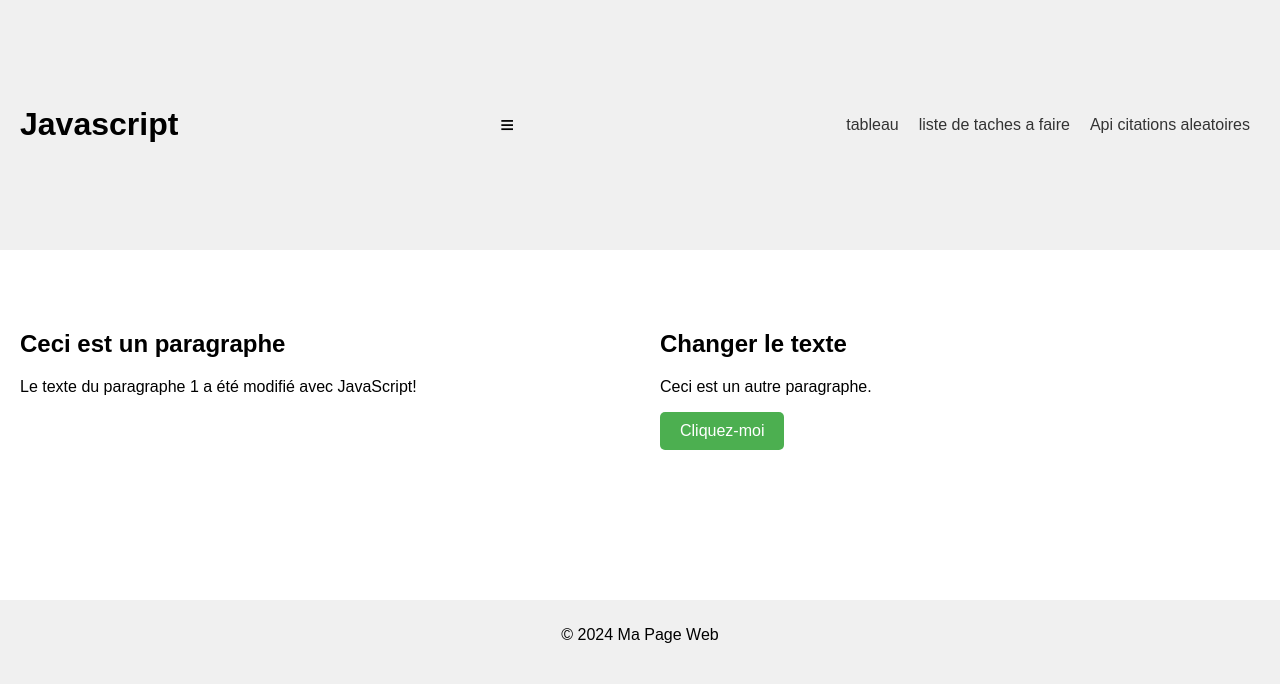
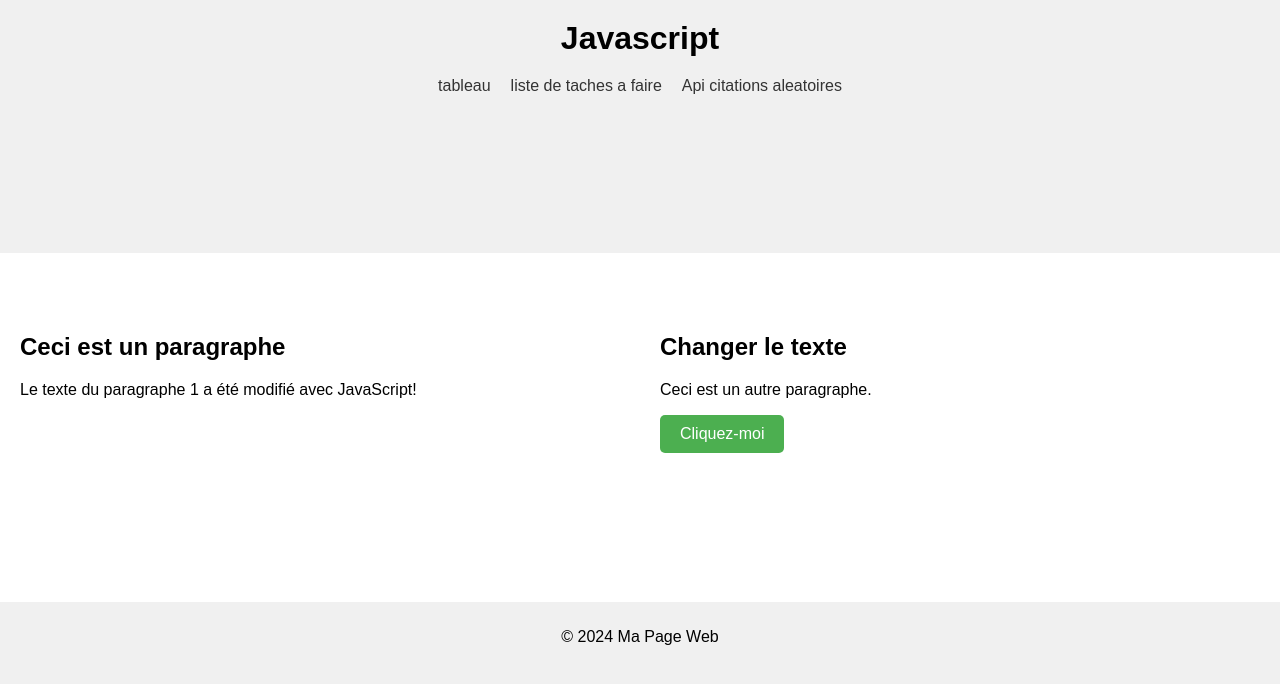
Before and after one commit to aassvi/revis, a plain HTML site: page index.html in a window 1280 px wide. Drawn offline with Linux system fonts and the light colour scheme.

Commit message:
navigation sous le titre  commit

```diff
--- a/css/style.css
+++ b/css/style.css
@@ -1,8 +1,3 @@
-/* Ajout de la classe 'hidden' pour masquer les traits */
-.menu-icon.hidden {
-    display: none;
-}
-
 /* Autres styles inchangés */
 body {
     font-family: Arial, sans-serif;
@@ -19,21 +14,19 @@ header {
     background-color: #f0f0f0;
     width: 100%;
     display: flex;
-    justify-content: space-between;
-    align-items: center;
+    flex-direction: column; /* Modifier la direction à "column" */
+    align-items: center; /* Centrer les éléments horizontalement */
 }
 
-.menu-icon {
-    font-size: 24px;
-    cursor: pointer;
+h1 {
+    margin: 0;
 }
 
 .nav-links {
-    display: none;
-    position: absolute;
-    top: 60px;
-    right: 20px;
+    display: flex;
     flex-direction: column;
+    align-items: center; /* Centrer les éléments horizontalement */
+    margin-top: 10px; /* Ajouter une marge entre le titre et les liens */
 }
 
 .nav-links a {
@@ -78,14 +71,9 @@ footer {
     section {
         flex: 1;
         margin-top: 40px;
-
     }
 
     .nav-links {
-        position: relative;
-        top: 0;
-        right: 0;
-        display: flex;
         flex-direction: row;
         justify-content: flex-end;
     }
--- a/index.html
+++ b/index.html
@@ -11,8 +11,8 @@
 
     <header>
         <h1>Javascript</h1>
-        <div class="menu-icon" onclick="toggleNav()">≡</div>
-        <nav class="nav-links" onmouseover="showNav()" onmouseout="hideNav()">
+
+        <nav class="nav-links" >
             <!--<a href="bases.html">Communication </a>-->
             <a href="tableau.html">tableau</a>
             <a href="liste.html">liste de taches a faire</a>
```
